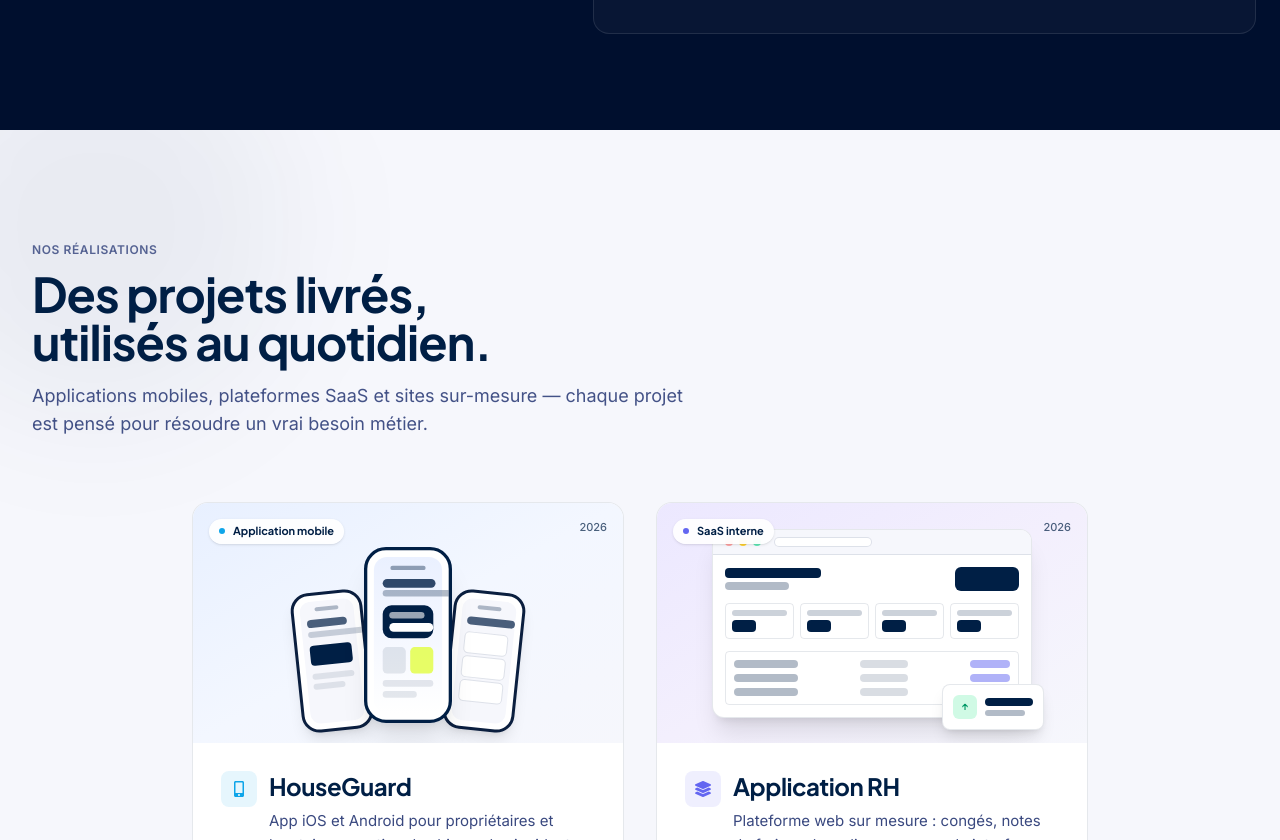
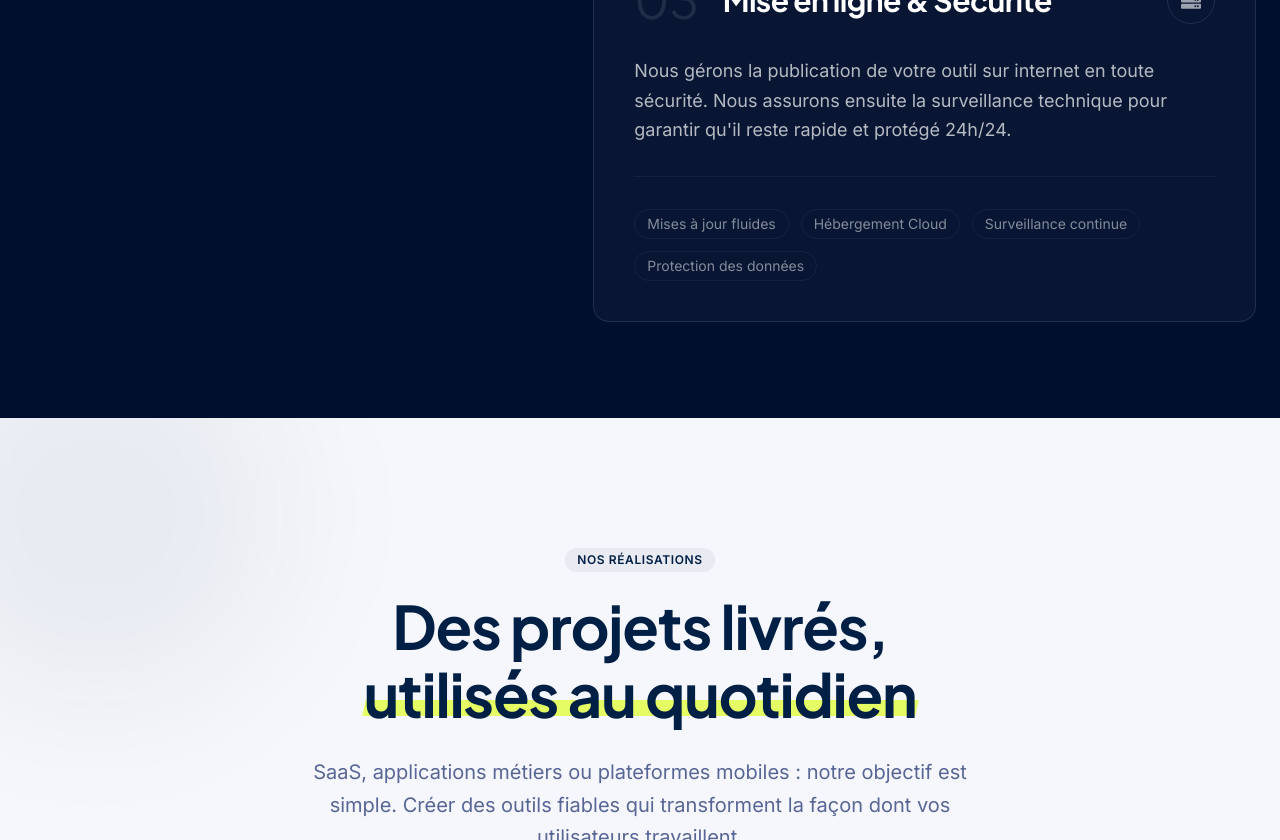
Before and after one commit to Lodgic-LLC/Landing-Website, a Next.js app: page / in a window 1280 px wide. Shown: the part 1960-2800 px from the top of the page. Built offline with nearby package versions, Linux system fonts and the light colour scheme.

Commit message:
fix hero

```diff
--- a/src/components/pages/home/Hero.tsx
+++ b/src/components/pages/home/Hero.tsx
@@ -6,7 +6,7 @@ import { motion } from 'framer-motion'
 
 export default function Hero() {
   return (
-    <section className="w-full bg-gradient-to-br from-[#f6f7fc] via-[#f0f4ff] to-[#e8f0ff] pt-24 md:pt-36 overflow-hidden relative">
+    <section className="w-full min-h-screen bg-gradient-to-br from-[#f6f7fc] via-[#f0f4ff] to-[#e8f0ff] pt-24 md:pt-36 pb-48 md:pb-72 overflow-hidden relative flex flex-col justify-center">
       {/* Décor de fond subtil */}
       <div className="pointer-events-none absolute inset-0">
         <div className="absolute -top-24 -right-24 h-96 w-96 rounded-full bg-gradient-to-br from-[#dbe7ff] via-[#c8d9ff] to-transparent blur-3xl opacity-70" />
@@ -319,9 +319,6 @@ export default function Hero() {
           </div>
         </div>
       </div>
-
-      {/* Dégradé vers le blanc en bas du hero */}
-      <div className="absolute bottom-0 left-0 right-0 h-12 bg-gradient-to-b from-transparent to-white pointer-events-none z-10"></div>
     </section>
   )
 }
--- a/src/components/pages/home/SuccessStories.tsx
+++ b/src/components/pages/home/SuccessStories.tsx
@@ -1,4 +1,7 @@
+'use client'
+
 import Link from 'next/link'
+import { motion } from 'framer-motion'
 import {
   FaArrowRight,
   FaBolt,
@@ -244,7 +247,7 @@ const POSTERS: Record<Project['poster'], () => React.ReactNode> = {
 
 export default function SuccessStories() {
   return (
-    <section id="realisations" className="relative py-20 md:py-28 bg-[#f6f7fc] overflow-hidden">
+    <section id="realisations" className="relative py-24 md:py-32 bg-[#f6f7fc] overflow-hidden">
       {/* Halos décoratifs discrets */}
       <div
         aria-hidden
@@ -252,120 +255,181 @@ export default function SuccessStories() {
       />
       <div
         aria-hidden
-        className="pointer-events-none absolute -bottom-24 -right-24 h-96 w-96 rounded-full bg-[#DBFF00]/25 blur-3xl"
+        className="pointer-events-none absolute -bottom-24 -right-24 h-[600px] w-[600px] rounded-full bg-[#DBFF00]/10 blur-[120px]"
       />
 
       <div className="mx-auto max-w-7xl px-4 sm:px-6 lg:px-8 relative z-10">
         {/* Header */}
-        <div className="flex flex-col gap-6 mb-12 md:mb-16">
-          <div className="max-w-2xl">
-            <p className="text-xs font-inter font-semibold uppercase tracking-wider text-[#162869]/70">
-              Nos réalisations
-            </p>
-            <h2 className="mt-3 text-3xl md:text-4xl lg:text-5xl font-sofia-bold text-[#001F45] text-balance">
-              Des projets livrés, <br className="hidden md:inline" />
-              utilisés au quotidien.
-            </h2>
-            <p className="mt-4 text-base md:text-lg text-[#162869]/80 font-inter">
-              Applications mobiles, plateformes SaaS et sites sur-mesure — chaque projet est pensé
-              pour résoudre un vrai besoin métier.
-            </p>
-          </div>
+        <div className="text-center max-w-3xl mx-auto mb-20 md:mb-28">
+          <motion.div
+            initial={{ opacity: 0, y: 20 }}
+            whileInView={{ opacity: 1, y: 0 }}
+            viewport={{ once: true }}
+            className="inline-block px-3 py-1 mb-6 rounded-full bg-[#001F45]/5 text-[#001F45] font-inter text-xs font-semibold uppercase tracking-wider"
+          >
+            Nos réalisations
+          </motion.div>
+          <motion.h2
+            initial={{ opacity: 0, y: 20 }}
+            whileInView={{ opacity: 1, y: 0 }}
+            viewport={{ once: true }}
+            transition={{ delay: 0.1 }}
+            className="text-4xl md:text-5xl lg:text-6xl font-sofia-bold text-[#001F45] pb-2 mb-6"
+          >
+            Des projets livrés, <br className="hidden md:block" />
+            <span className="relative inline-block mt-2">
+              <span className="relative z-10">utilisés au quotidien</span>
+              <span className="absolute bottom-2 left-0 right-0 h-4 bg-[#DBFF00]/60 transform -skew-x-12 z-0" />
+            </span>
+          </motion.h2>
+          <motion.p
+            initial={{ opacity: 0, y: 20 }}
+            whileInView={{ opacity: 1, y: 0 }}
+            viewport={{ once: true }}
+            transition={{ delay: 0.2 }}
+            className="text-lg md:text-xl text-[#162869]/70 font-inter max-w-2xl mx-auto leading-relaxed"
+          >
+            SaaS, applications métiers ou plateformes mobiles : notre objectif est simple.
+            Créer des outils fiables qui transforment la façon dont vos utilisateurs travaillent.
+          </motion.p>
         </div>
 
-        {/* Grid */}
-        <div className="grid grid-cols-1 md:grid-cols-2 gap-6 lg:gap-8 max-w-4xl mx-auto">
-          {projects.map((project) => {
+        {/* Projets */}
+        <div className="space-y-24 md:space-y-40">
+          {projects.map((project, index) => {
             const Poster = POSTERS[project.poster]
             const Icon = project.icon
+            const isEven = index % 2 === 0
+
             return (
-              <Link
+              <motion.div
                 key={project.id}
-                href={project.link}
-                aria-label={`Découvrir le projet ${project.title}`}
-                className="group relative flex flex-col rounded-2xl bg-white border border-[#001F45]/10 overflow-hidden transition-smooth hover:border-[#001F45]/20 hover:shadow-elevated hover:-translate-y-1"
+                initial={{ opacity: 0, y: 60 }}
+                whileInView={{ opacity: 1, y: 0 }}
+                viewport={{ once: true, margin: "-100px" }}
+                transition={{ duration: 0.8, ease: [0.16, 1, 0.3, 1] }} // smooth ease-out CSS
+                className={`flex flex-col ${isEven ? 'lg:flex-row' : 'lg:flex-row-reverse'} gap-12 lg:gap-20 items-center group`}
               >
-                {/* Poster */}
-                <div
-                  className={`relative h-52 md:h-60 bg-gradient-to-br ${ACCENT_GRADIENTS[project.accent]} overflow-hidden`}
-                >
-                  <div className="absolute top-4 left-4 z-10 inline-flex items-center gap-2 rounded-full bg-white/90 backdrop-blur px-2.5 py-1 text-[11px] font-sofia-bold text-[#001F45] shadow-sm">
-                    <span className={`inline-block h-1.5 w-1.5 rounded-full ${ACCENT_DOT[project.accent]}`} aria-hidden />
-                    {project.category}
-                  </div>
-                  <div className="absolute top-4 right-4 z-10 text-[11px] font-inter font-medium text-[#001F45]/70">
-                    {project.year}
-                  </div>
-                  <Poster />
+
+                {/* Image / Visuel (Mise en valeur) */}
+                <div className="w-full lg:w-1/2 relative perspective-1000">
+                  <Link
+                    href={project.link}
+                    className="block relative w-full h-[350px] md:h-[450px] lg:h-[550px] rounded-[2.5rem] overflow-hidden shadow-lg group-hover:shadow-[0_20px_60px_-15px_rgba(0,31,69,0.2)] transition-shadow duration-700 bg-white"
+                  >
+                    <div className={`absolute inset-0 bg-gradient-to-br ${ACCENT_GRADIENTS[project.accent]} opacity-40 group-hover:opacity-100 transition-opacity duration-700`} />
+
+                    <motion.div
+                      className="absolute inset-0 flex items-center justify-center transform-gpu"
+                      whileHover={{ scale: 1.05, y: -10 }}
+                      transition={{ type: 'spring', stiffness: 200, damping: 20 }}
+                      style={{ perspective: 1000 }}
+                    >
+                      <Poster />
+                    </motion.div>
+
+                    {/* Tag / Badges Flottants */}
+                    <div className="absolute top-6 left-6 md:top-8 md:left-8 z-20 flex gap-2">
+                      <div className="inline-flex items-center gap-2 rounded-full bg-white/90 backdrop-blur px-4 py-2 text-xs font-sofia-bold text-[#001F45] shadow-sm">
+                        <span className={`inline-block h-2 w-2 rounded-full ${ACCENT_DOT[project.accent]}`} aria-hidden />
+                        {project.category}
+                      </div>
+                    </div>
+                  </Link>
                 </div>
 
-                {/* Body */}
-                <div className="flex flex-1 flex-col p-6 md:p-7">
-                  <div className="flex items-start gap-3">
-                    <span className={`flex h-9 w-9 items-center justify-center rounded-lg ${ACCENT_ICON_BG[project.accent]}`}>
-                      <Icon className="h-4 w-4" aria-hidden />
+                {/* Contenu Textuel */}
+                <div className="w-full lg:w-1/2 flex flex-col justify-center">
+                  <div className="flex items-center gap-4 mb-6">
+                    <span className={`flex h-14 w-14 items-center justify-center rounded-2xl ${ACCENT_ICON_BG[project.accent]} shadow-sm`}>
+                      <Icon className="h-6 w-6" aria-hidden />
                     </span>
-                    <div className="flex-1">
-                      <h3 className="text-xl md:text-2xl font-sofia-bold text-[#001F45] leading-tight group-hover:text-[#0b2b63] transition-colors">
-                        {project.title}
-                      </h3>
-                      <p className="mt-2 text-sm md:text-[15px] text-[#162869]/85 font-inter leading-relaxed">
-                        {project.description}
-                      </p>
-                    </div>
+                    <span className="text-sm font-inter font-bold text-[#001F45]/30 bg-[#001F45]/5 px-3 py-1 rounded-lg">
+                      {project.year}
+                    </span>
                   </div>
 
-                  <ul className="mt-5 space-y-2.5">
-                    {project.highlights.map((h) => (
-                      <li key={h.id} className="flex items-start gap-2.5 text-sm text-[#162869]/90 font-inter">
-                        <span className={`mt-0.5 flex h-4 w-4 flex-shrink-0 items-center justify-center rounded-full ring-1 ${ACCENT_RING[project.accent]} bg-white`}>
-                          <span className={`h-1.5 w-1.5 rounded-full ${ACCENT_DOT[project.accent]}`} />
+                  <h3 className="text-3xl md:text-5xl font-sofia-bold text-[#001F45] mb-6 leading-tight">
+                    {project.title}
+                  </h3>
+
+                  <p className="text-lg text-[#162869]/70 font-inter leading-relaxed mb-10 max-w-xl">
+                    {project.description}
+                  </p>
+
+                  {/* Highlights (Liste à puces) */}
+                  <ul className="space-y-4 mb-12">
+                    {project.highlights.map((h, i) => (
+                      <motion.li
+                        key={h.id}
+                        initial={{ opacity: 0, x: -20 }}
+                        whileInView={{ opacity: 1, x: 0 }}
+                        viewport={{ once: true }}
+                        transition={{ delay: 0.3 + (i * 0.1), duration: 0.5 }}
+                        className="flex items-center gap-4 text-base font-inter font-medium text-[#162869]/90"
+                      >
+                        <span className={`flex h-8 w-8 shrink-0 items-center justify-center rounded-full ring-1 ${ACCENT_RING[project.accent]} bg-white shadow-sm`}>
+                          <span className={`h-2.5 w-2.5 rounded-full ${ACCENT_DOT[project.accent]}`} />
                         </span>
-                        <span>{h.text}</span>
-                      </li>
+                        {h.text}
+                      </motion.li>
                     ))}
                   </ul>
 
-                  <div className="mt-6 pt-5 border-t border-[#001F45]/5 flex items-center justify-between">
-                    <span className="inline-flex items-center gap-2 text-sm font-sofia-bold text-[#001F45]">
-                      Découvrir ce projet
-                      <FaArrowRight className="h-3 w-3 transition-transform group-hover:translate-x-1" aria-hidden />
+                  {/* Bouton de découverte du projet (Animé au hover) */}
+                  <Link
+                    href={project.link}
+                    className="inline-flex items-center gap-4 group/btn self-start"
+                  >
+                    <span className="text-base font-sofia-bold text-[#001F45] relative">
+                      Découvrir l'étude de cas
+                      <span className="absolute -bottom-1 left-0 w-full h-[2px] bg-[#DBFF00] origin-left scale-x-0 transition-transform duration-300 group-hover/btn:scale-x-100" />
                     </span>
-                    <span className="flex h-9 w-9 items-center justify-center rounded-full bg-[#f6f7fc] text-[#001F45] group-hover:bg-[#001F45] group-hover:text-white transition-colors">
-                      <FaBolt className="h-3.5 w-3.5" aria-hidden />
+                    <span className="flex h-12 w-12 items-center justify-center rounded-full border border-[#001F45]/10 bg-white text-[#001F45] shadow-sm transition-all duration-300 group-hover/btn:bg-[#001F45] group-hover/btn:text-white group-hover/btn:border-transparent group-hover/btn:ml-2">
+                       <FaArrowRight className="h-4 w-4" aria-hidden />
                     </span>
-                  </div>
+                  </Link>
                 </div>
-              </Link>
+              </motion.div>
             )
           })}
         </div>
 
-        {/* CTA bas de section */}
-        <div className="mt-14 md:mt-20 rounded-3xl bg-[#001F45] text-white p-8 md:p-12 relative overflow-hidden">
-          <div
-            aria-hidden
-            className="pointer-events-none absolute -top-24 -right-24 h-72 w-72 rounded-full bg-[#DBFF00]/20 blur-3xl"
-          />
-          <div className="relative flex flex-col md:flex-row md:items-center md:justify-between gap-6">
-            <div>
-              <div className="inline-flex items-center gap-2 text-xs font-inter font-semibold uppercase tracking-wider text-white/70">
-                <FaChartLine className="h-3 w-3" aria-hidden />
-                Prêt à lancer le vôtre ?
-              </div>
-              <h3 className="mt-3 text-2xl md:text-3xl font-sofia-bold text-white text-balance">
-                Chaque grand projet commence par une simple conversation.
-              </h3>
+        {/* MEGA CTA de bas de section */}
+        <motion.div
+          initial={{ opacity: 0, y: 40 }}
+          whileInView={{ opacity: 1, y: 0 }}
+          viewport={{ once: true, margin: "-50px" }}
+          transition={{ duration: 0.8 }}
+          className="mt-24 md:mt-32 rounded-[2.5rem] bg-[#001F45] relative overflow-hidden flex flex-col md:flex-row items-center justify-between gap-10 p-10 md:p-16 lg:p-20 shadow-2xl"
+        >
+          <div aria-hidden className="pointer-events-none absolute -top-32 -right-32 h-[500px] w-[500px] rounded-full bg-[#DBFF00]/20 blur-[100px]" />
+          <div aria-hidden className="pointer-events-none absolute bottom-0 left-0 h-64 w-64 rounded-full bg-[#DBFF00]/10 blur-[80px]" />
+
+          <div className="relative z-10 max-w-2xl text-center md:text-left">
+            <div className="inline-flex items-center gap-2 text-sm font-inter font-semibold uppercase tracking-wider text-white/50 mb-4 bg-white/5 px-4 py-1.5 rounded-full border border-white/10 backdrop-blur-sm">
+              <FaChartLine className="h-3.5 w-3.5 text-[#DBFF00]" aria-hidden />
+              Prêt à lancer le vôtre ?
             </div>
+            <h3 className="text-3xl md:text-4xl lg:text-5xl font-sofia-bold text-white text-balance leading-tight">
+              Chaque grande application commence par une simple discussion.
+            </h3>
+          </div>
+
+          <div className="relative z-10 shrink-0">
             <Link
               href="/#contact"
-              className="inline-flex items-center gap-2 rounded-lg bg-white text-[#001F45] px-6 py-3 font-sofia-bold text-sm hover:bg-white/90 transition-smooth self-start md:self-auto"
+              className="group flex items-center justify-between gap-6 rounded-[1.25rem] bg-[#DBFF00] px-8 py-5 hover:bg-white transition-colors duration-300 shadow-[0_0_40px_rgba(219,255,0,0.2)] hover:shadow-[0_0_40px_rgba(255,255,255,0.4)]"
             >
-              Discutons-en
-              <FaArrowRight className="h-3 w-3" aria-hidden />
+              <span className="text-[#001F45] font-sofia-bold text-xl">
+                Contactez-nous
+              </span>
+              <span className="flex h-10 w-10 items-center justify-center rounded-full bg-[#001F45]/10 text-[#001F45] transition-transform duration-300 group-hover:bg-[#001F45] group-hover:text-white group-hover:translate-x-2">
+                <FaArrowRight className="h-4 w-4" aria-hidden />
+              </span>
             </Link>
           </div>
-        </div>
+        </motion.div>
       </div>
     </section>
   )
```
